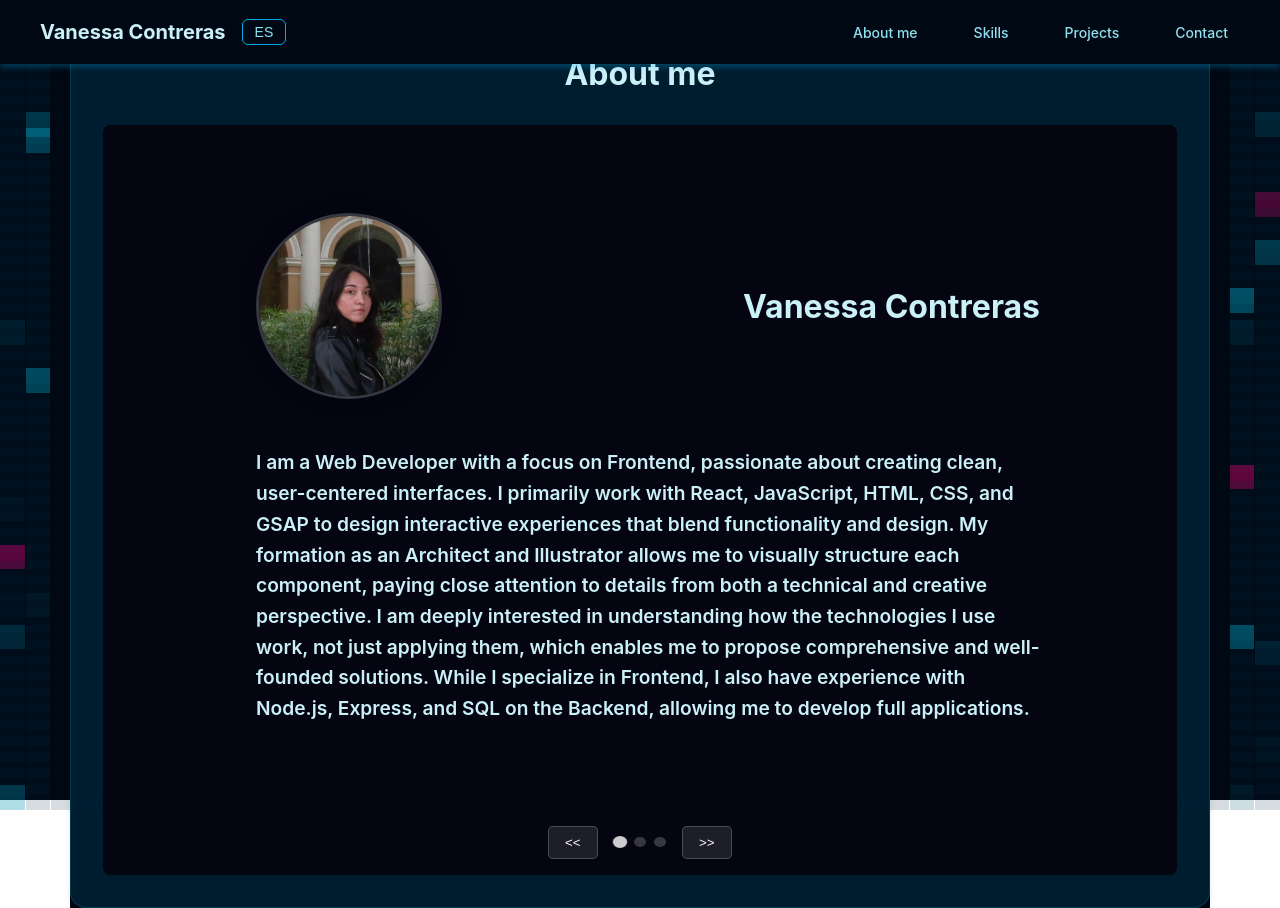
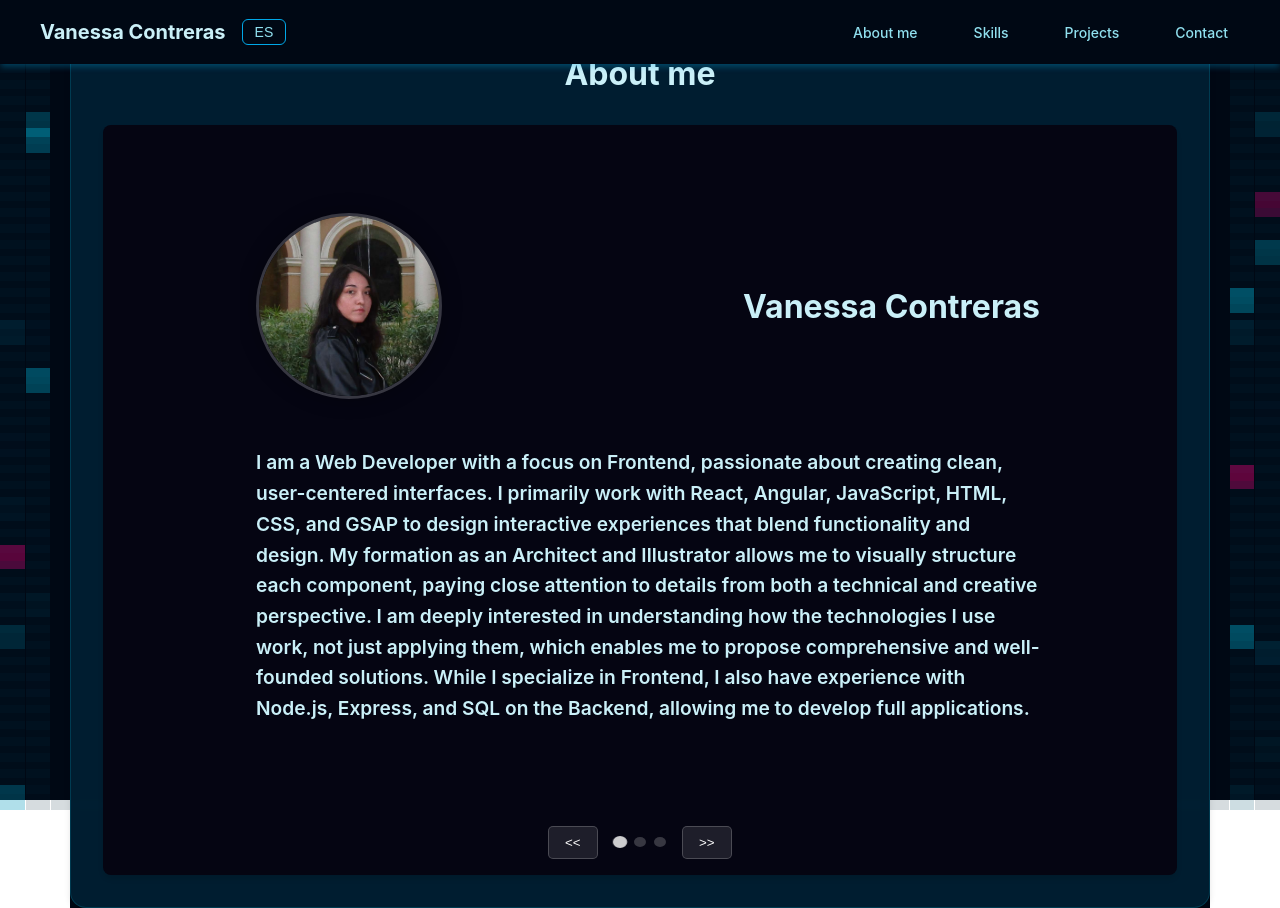
Before and after one commit to vn-core/Portfolio, a React (Vite) app: page /about in a window 1280 px wide. Built offline with nearby package versions, Linux system fonts and the light colour scheme.

Commit message:
cambios en about y cv 5

```diff
--- a/src/translations/translations.js
+++ b/src/translations/translations.js
@@ -20,7 +20,7 @@ export const translations = {
     // About
     aboutTitle: "About me",
     aboutDescription:
-      "I am a Web Developer with a focus on Frontend, passionate about creating clean, user-centered interfaces. I primarily work with React, JavaScript, HTML, CSS, and GSAP to design interactive experiences that blend functionality and design. My formation as an Architect and Illustrator allows me to visually structure each component, paying close attention to details from both a technical and creative perspective. I am deeply interested in understanding how the technologies I use work, not just applying them, which enables me to propose comprehensive and well-founded solutions. While I specialize in Frontend, I also have experience with Node.js, Express, and SQL on the Backend, allowing me to develop full applications.",
+      "I am a Web Developer with a focus on Frontend, passionate about creating clean, user-centered interfaces. I primarily work with React, Angular, JavaScript, HTML, CSS, and GSAP to design interactive experiences that blend functionality and design. My formation as an Architect and Illustrator allows me to visually structure each component, paying close attention to details from both a technical and creative perspective. I am deeply interested in understanding how the technologies I use work, not just applying them, which enables me to propose comprehensive and well-founded solutions. While I specialize in Frontend, I also have experience with Node.js, Express, and SQL on the Backend, allowing me to develop full applications.",
 
     // About Slides
     educationTitle: "Education",
@@ -116,7 +116,7 @@ export const translations = {
     // About
     aboutTitle: "Sobre mí",
     aboutDescription:
-      "Soy Desarrolladora Web con enfoque en Frontend, apasionada por crear interfaces limpias y centradas en el usuario. Trabajo principalmente con React, JavaScript, HTML, CSS y GSAP para diseñar experiencias interactivas que combinan funcionalidad y diseño. Mi formación como Arquitecta e Ilustradora me permite estructurar visualmente cada componente, prestando especial atención a los detalles desde una perspectiva tanto técnica como creativa. Me interesa profundamente comprender cómo funcionan las tecnologías que utilizo, no solo aplicarlas, lo que me permite proponer soluciones completas y bien fundamentadas. Aunque me especializo en Frontend, también tengo experiencia con Node.js, Express y SQL en el Backend, lo que me permite desarrollar aplicaciones completas.",
+      "Soy Desarrolladora Web con enfoque en Frontend, apasionada por crear interfaces limpias y centradas en el usuario. Trabajo principalmente con React, Angular, JavaScript, HTML, CSS y GSAP para diseñar experiencias interactivas que combinan funcionalidad y diseño. Mi formación como Arquitecta e Ilustradora me permite estructurar visualmente cada componente, prestando especial atención a los detalles desde una perspectiva tanto técnica como creativa. Me interesa profundamente comprender cómo funcionan las tecnologías que utilizo, no solo aplicarlas, lo que me permite proponer soluciones completas y bien fundamentadas. Aunque me especializo en Frontend, también tengo experiencia con Node.js, Express y SQL en el Backend, lo que me permite desarrollar aplicaciones completas.",
 
     // About Slides
     educationTitle: "Educación",
```
Also changed, not shown: 2 other files (tests, documents, lock files or other folders).
